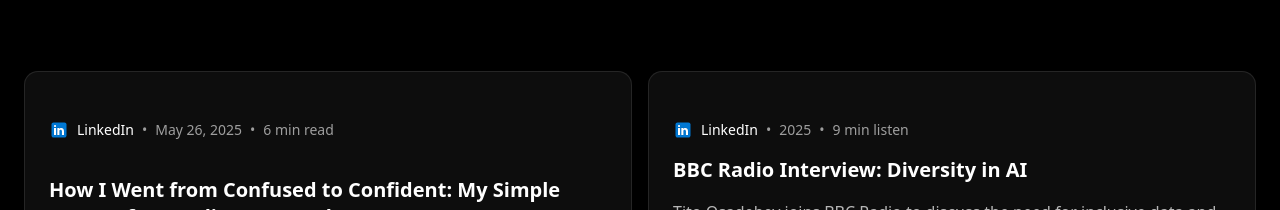
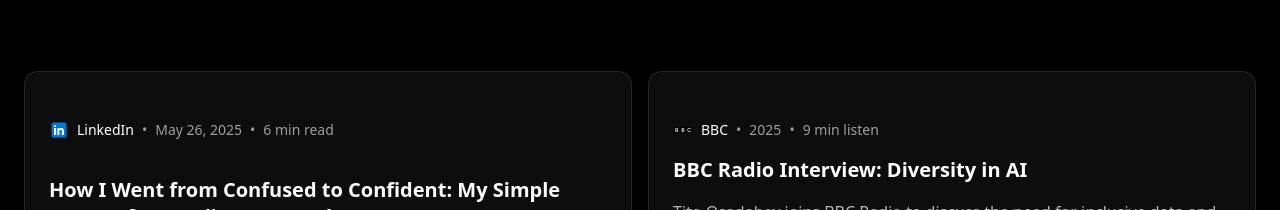
Before and after one commit to chimaOkwuokei/tito-portfolio-site, a React (Vite) app in the folder frontend-ts-app/: page / in a window 1280 px wide. Shown: the part 5942-6152 px from the top of the page. Built offline with nearby package versions, Linux system fonts and the light colour scheme.

Commit message:
feat: finished site

```diff
--- a/frontend-ts-app/src/pages/blog/index.tsx
+++ b/frontend-ts-app/src/pages/blog/index.tsx
@@ -5,7 +5,8 @@ import { Card, CardContent } from "@/components/ui/card"
 const platformIcons: Record<string, string> = {
   "MLS Future Forum": "/mls.png",
   "LinkedIn": "/linkedin.svg",
-  "Dev.to": "/dev.png"
+  "Dev.to": "/dev.png",
+  "BBC": "./bbc.png"
 }
 
 export default function Blog() {
@@ -21,7 +22,7 @@ export default function Blog() {
       isAudio: false
     },
     {
-      platform: "LinkedIn",
+      platform: "BBC",
       year: "2025",
       readTime: "9 min listen",
       title: "BBC Radio Interview: Diversity in AI",
```
